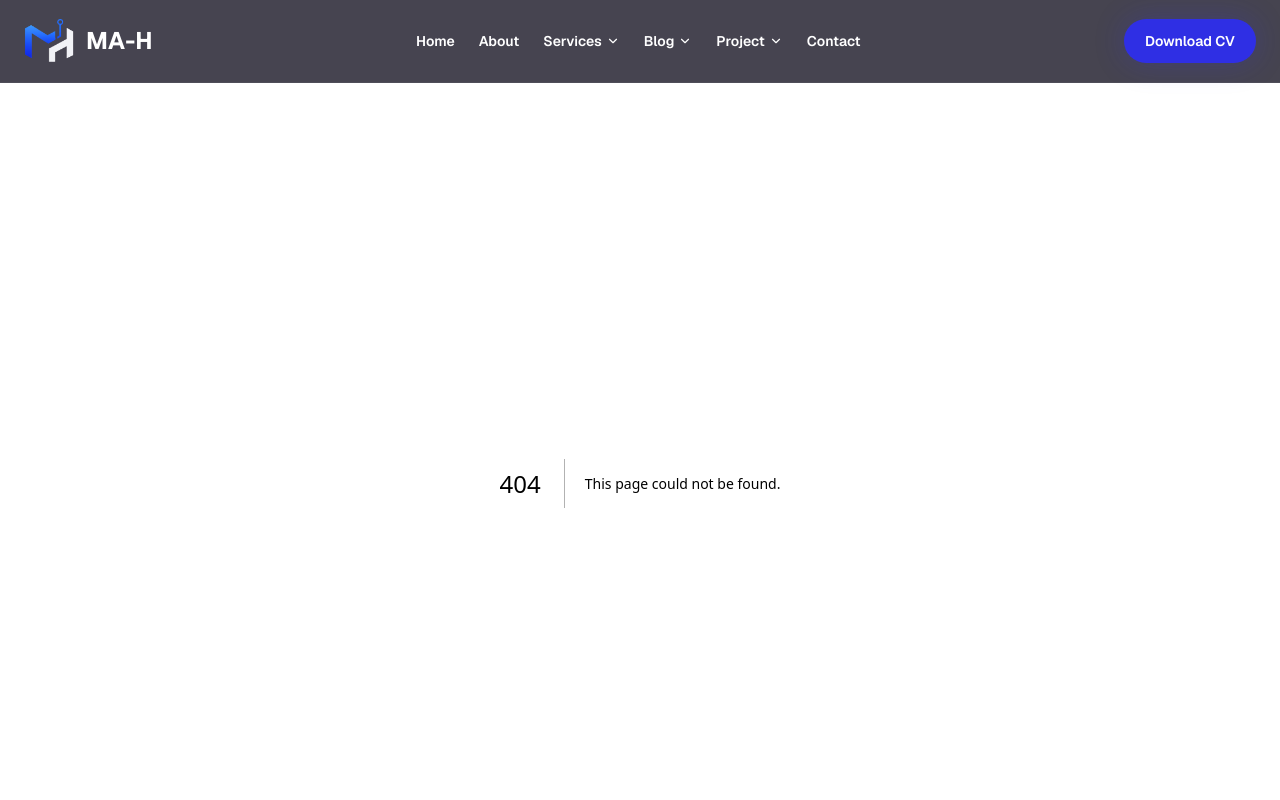
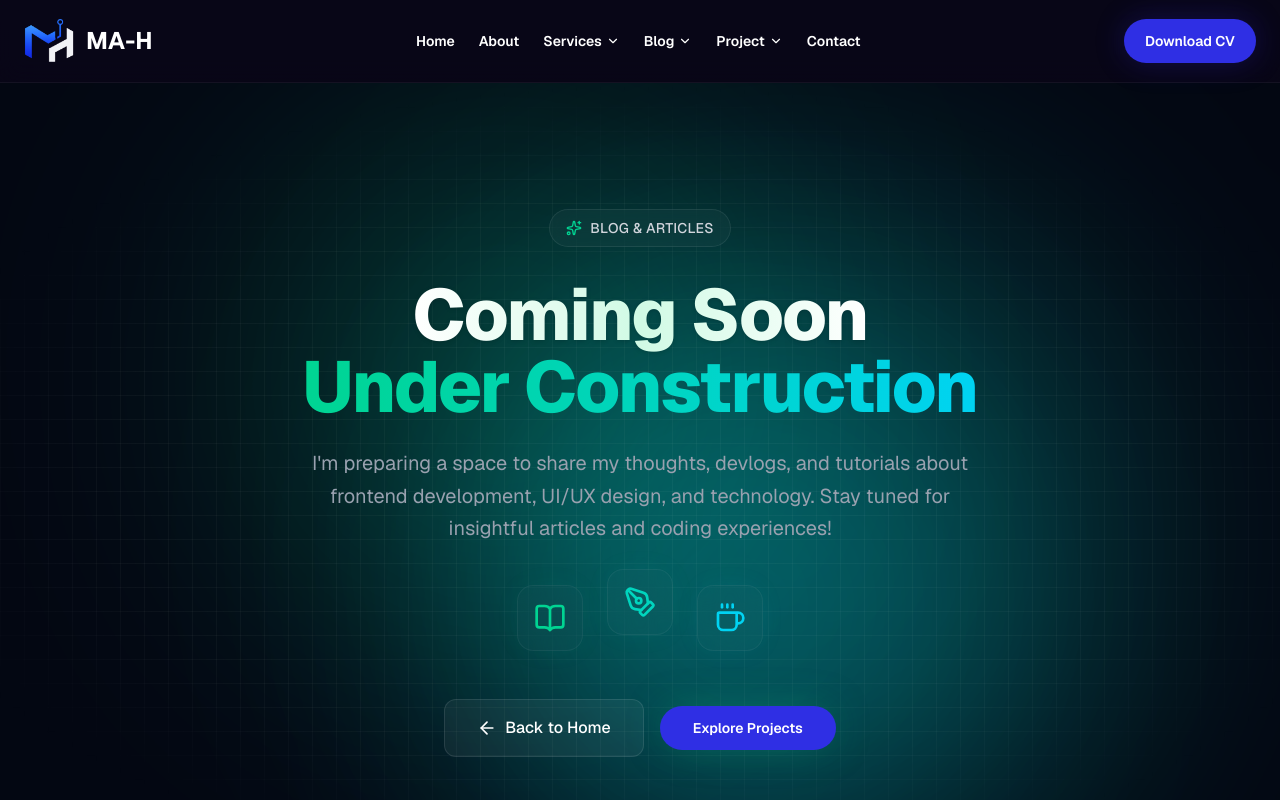
Before and after one commit to manhhuy140805/portfolio-mah-fe, a Next.js app: page /blog in a window 1280 px wide. Before the commit this address had no page. Shown: the top 800 px of the page. Built offline with nearby package versions, Linux system fonts and the light colour scheme.

Commit message:
feat: page/blog

```diff
--- /dev/null
+++ b/src/app/blog/page.tsx
@@ -0,0 +1,10 @@
+import BlogComingSoon from "@/src/components/blog/BlogComingSoon";
+
+export const metadata = {
+  title: "Blog | Portfolio",
+  description: "Trang blog cá nhân đang được xây dựng.",
+};
+
+export default function BlogPage() {
+  return <BlogComingSoon />;
+}
--- /dev/null
+++ b/src/components/blog/BlogComingSoon.tsx
@@ -0,0 +1,124 @@
+"use client";
+
+import Link from "next/link";
+import { ArrowLeft, Sparkles, BookOpen, PenTool, Coffee } from "lucide-react";
+import Button from "@/src/components/ui/Button";
+import { motion } from "framer-motion";
+
+export default function BlogComingSoon() {
+  return (
+    <div className="min-h-screen bg-[#030712] flex flex-col items-center justify-center relative overflow-hidden px-6 font-sans">
+
+      {/* Dynamic Background Grid */}
+      <div className="absolute inset-0 bg-[linear-gradient(to_right,#80808012_1px,transparent_1px),linear-gradient(to_bottom,#80808012_1px,transparent_1px)] bg-[size:24px_24px] [mask-image:radial-gradient(ellipse_60%_50%_at_50%_50%,#000_70%,transparent_100%)]"></div>
+
+      {/* Floating Animated Orbs - Adjusted colors for Blog context (green/teal vibe) */}
+      <motion.div
+        animate={{
+          y: [0, -40, 0],
+          scale: [1, 1.1, 1],
+          rotate: [0, 90, 0]
+        }}
+        transition={{ duration: 15, repeat: Infinity, ease: "easeInOut" }}
+        className="absolute top-[10%] left-[20%] w-[500px] h-[500px] bg-emerald-500/20 rounded-full blur-[120px] mix-blend-screen pointer-events-none"
+      />
+      <motion.div
+        animate={{
+          y: [0, 50, 0],
+          scale: [1, 1.2, 1],
+          rotate: [0, -90, 0]
+        }}
+        transition={{ duration: 20, repeat: Infinity, ease: "easeInOut" }}
+        className="absolute bottom-[10%] right-[15%] w-[600px] h-[600px] bg-teal-500/30 rounded-full blur-[120px] mix-blend-screen pointer-events-none"
+      />
+      <motion.div
+        animate={{
+          x: [0, 40, 0],
+          scale: [1, 1.3, 1]
+        }}
+        transition={{ duration: 18, repeat: Infinity, ease: "easeInOut" }}
+        className="absolute top-[40%] left-[40%] w-[400px] h-[400px] bg-cyan-500/20 rounded-full blur-[100px] mix-blend-screen pointer-events-none"
+      />
+
+      {/* Main Content */}
+      <div className="relative z-10 max-w-3xl w-full flex flex-col items-center text-center">
+
+        <motion.div
+          initial={{ opacity: 0, y: 20 }}
+          animate={{ opacity: 1, y: 0 }}
+          transition={{ duration: 0.6 }}
+        >
+          <div className="inline-flex items-center gap-2 px-4 py-2 rounded-full bg-white/[0.03] border border-white/[0.08] backdrop-blur-md mb-8">
+            <Sparkles className="w-4 h-4 text-emerald-400" />
+            <span className="text-sm font-medium text-gray-300 tracking-wide uppercase">Blog & Articles</span>
+          </div>
+        </motion.div>
+
+        <motion.h1
+          initial={{ opacity: 0, y: 20 }}
+          animate={{ opacity: 1, y: 0 }}
+          transition={{ duration: 0.6, delay: 0.1 }}
+          className="text-3xl sm:text-5xl md:text-7xl font-extrabold tracking-tight mb-6"
+        >
+          <span className="text-transparent bg-clip-text bg-gradient-to-r from-white via-emerald-100 to-white drop-shadow-sm">
+            Coming Soon
+          </span>
+          <br />
+          <span className="text-transparent bg-clip-text bg-gradient-to-r from-emerald-400 via-teal-400 to-cyan-400 whitespace-nowrap">
+            Under Construction
+          </span>
+        </motion.h1>
+
+        <motion.p
+          initial={{ opacity: 0 }}
+          animate={{ opacity: 1 }}
+          transition={{ duration: 0.6, delay: 0.2 }}
+          className="text-gray-400 text-lg md:text-xl leading-relaxed max-w-2xl mx-auto mb-10"
+        >
+          I'm preparing a space to share my thoughts, devlogs, and tutorials about frontend development, UI/UX design, and technology.
+          Stay tuned for insightful articles and coding experiences!
+        </motion.p>
+
+        {/* Floating Icons to represent blog */}
+        <motion.div
+          initial={{ opacity: 0, scale: 0.9 }}
+          animate={{ opacity: 1, scale: 1 }}
+          transition={{ duration: 0.8, delay: 0.3 }}
+          className="flex gap-6 mb-12"
+        >
+          <div className="p-4 rounded-2xl bg-white/[0.02] border border-white/[0.05] shadow-[0_0_30px_-10px_rgba(16,185,129,0.2)] backdrop-blur-xl">
+            <BookOpen className="w-8 h-8 text-emerald-400" />
+          </div>
+          <div className="p-4 rounded-2xl bg-white/[0.02] border border-white/[0.05] shadow-[0_0_30px_-10px_rgba(20,184,166,0.2)] backdrop-blur-xl -translate-y-4">
+            <PenTool className="w-8 h-8 text-teal-400" />
+          </div>
+          <div className="p-4 rounded-2xl bg-white/[0.02] border border-white/[0.05] shadow-[0_0_30px_-10px_rgba(6,182,212,0.2)] backdrop-blur-xl">
+            <Coffee className="w-8 h-8 text-cyan-400" />
+          </div>
+        </motion.div>
+
+        <motion.div
+          initial={{ opacity: 0, y: 20 }}
+          animate={{ opacity: 1, y: 0 }}
+          transition={{ duration: 0.6, delay: 0.4 }}
+          className="flex flex-col sm:flex-row items-center justify-center gap-4 w-full"
+        >
+          <Link
+            href="/"
+            className="group flex items-center justify-center gap-2 px-8 py-4 rounded-xl bg-white/[0.05] hover:bg-white/[0.1] border border-white/[0.1] text-white font-medium transition-all duration-300 w-full sm:w-auto"
+          >
+            <ArrowLeft className="w-5 h-5 group-hover:-translate-x-1 transition-transform" />
+            Back to Home
+          </Link>
+
+          <Link href="/projects" className="w-full sm:w-auto">
+            <Button className="w-full sm:w-auto px-8 py-4 text-base justify-center shadow-[0_0_40px_-10px_rgba(16,185,129,0.5)] hover:shadow-[0_0_60px_-15px_rgba(16,185,129,0.7)] transition-shadow">
+              Explore Projects
+            </Button>
+          </Link>
+        </motion.div>
+
+      </div>
+    </div>
+  );
+}
```
